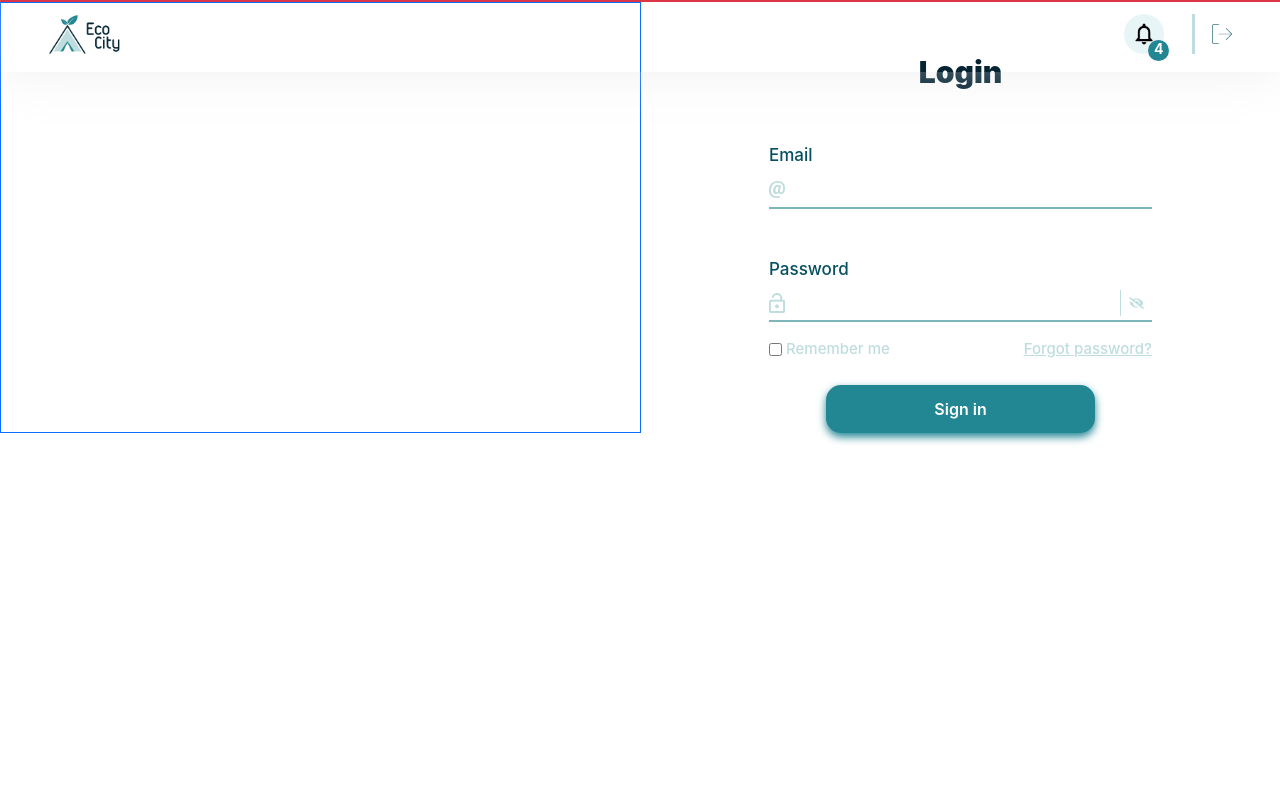
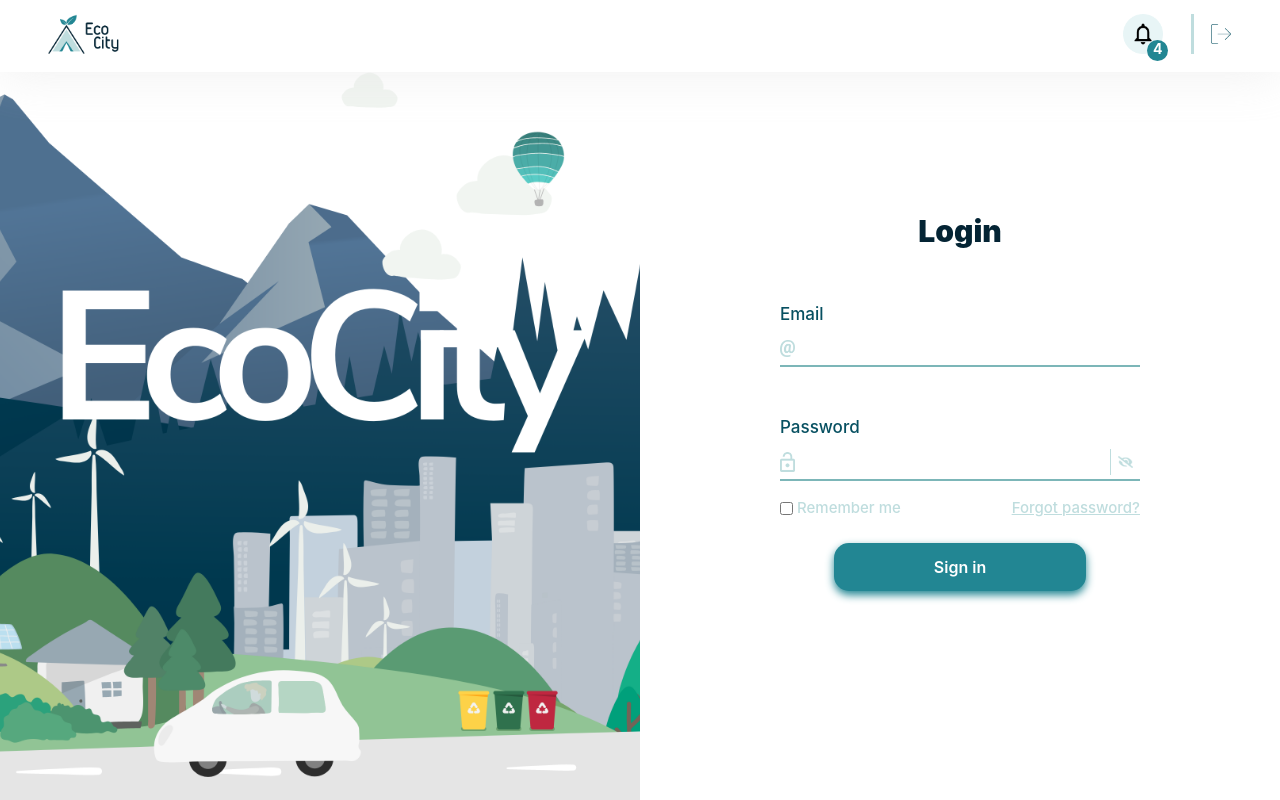
Before and after one commit to IsuruVihan/EcoCity, a React (Create React App) app in the folder admin/: page /login in a window 1280 px wide. Built offline with nearby package versions, Linux system fonts and the light colour scheme.

Commit message:
Restructured and completed login page

```diff
--- /dev/null
+++ b/admin/src/assets/styles/Login/login.css
@@ -0,0 +1,12 @@
+.login-content {
+    /*top: calc(65px) !important;*/
+    height: calc(100vh) !important;
+}
+
+.login-background {
+    background-image: url("../../images/login-side-image.png");
+    background-repeat: no-repeat;
+    background-position: center;
+    background-size: cover;
+
+}
--- a/admin/src/common/Header.js
+++ b/admin/src/common/Header.js
@@ -27,7 +27,7 @@ const Header = () => {
 
         //Logged In header
         return (
-            <Row className='py-0 mx-0 px-0 bg-transparent shadow-effect w-100 top-0 position-fixed'>
+            <Row className='py-0 mx-0 bg-white px-0 shadow-effect w-100 top-0 position-fixed'>
                 <Navbar className='navigation-bar mx-0 fs-5 mt-0 pt-1'>
                     <Col className='ps-5' lg={2}>
                         <Navbar.Brand href="/">
--- a/admin/src/pages/Login/Login.js
+++ b/admin/src/pages/Login/Login.js
@@ -1,26 +1,28 @@
 import React from 'react';
 import {Container, Row, Col, Image} from 'react-bootstrap';
-
 import LoginForm from "./forms/LoginForm";
-
 import sideImage from '../../assets/images/login-side-image.png';
+import vh from '../../assets/images/harsha.png';
 import Header from "../../common/Header";
+import '../../assets/styles/Login/login.css';
 
 const Login = () => {
     return (
-    <Container className="mx-0 px-0" fluid>
-      <Row className="mx-0 border border-1 border-danger">
+        <Container className=' login-container px-0' fluid>
             <Header/>
-      </Row>
-      <Row className="mx-0">
-        <Col className="px-0 border border-1 border-primary">
-          {/*<Image src={sideImage} width={'100%'}/>*/}
-        </Col>
-        <Col className="px-0 pt-5">
+            <Row className='login-content mx-0'>
+                <Col lg={6} className='login-background'/>
+                <Col lg={6} className='d-flex align-items-center'>
                     <LoginForm/>
                 </Col>
             </Row>
         </Container>
+        // <Container className="mx-0 px-0 overflow-hidden login-container" fluid>
+        //     {/*<Header/>*/}
+        //     <Row className="mx-0 login-content">
+        //
+        //     </Row>
+        // </Container>
     );
 }
 
```
Lines whose indentation alone changed are shown as unchanged.
